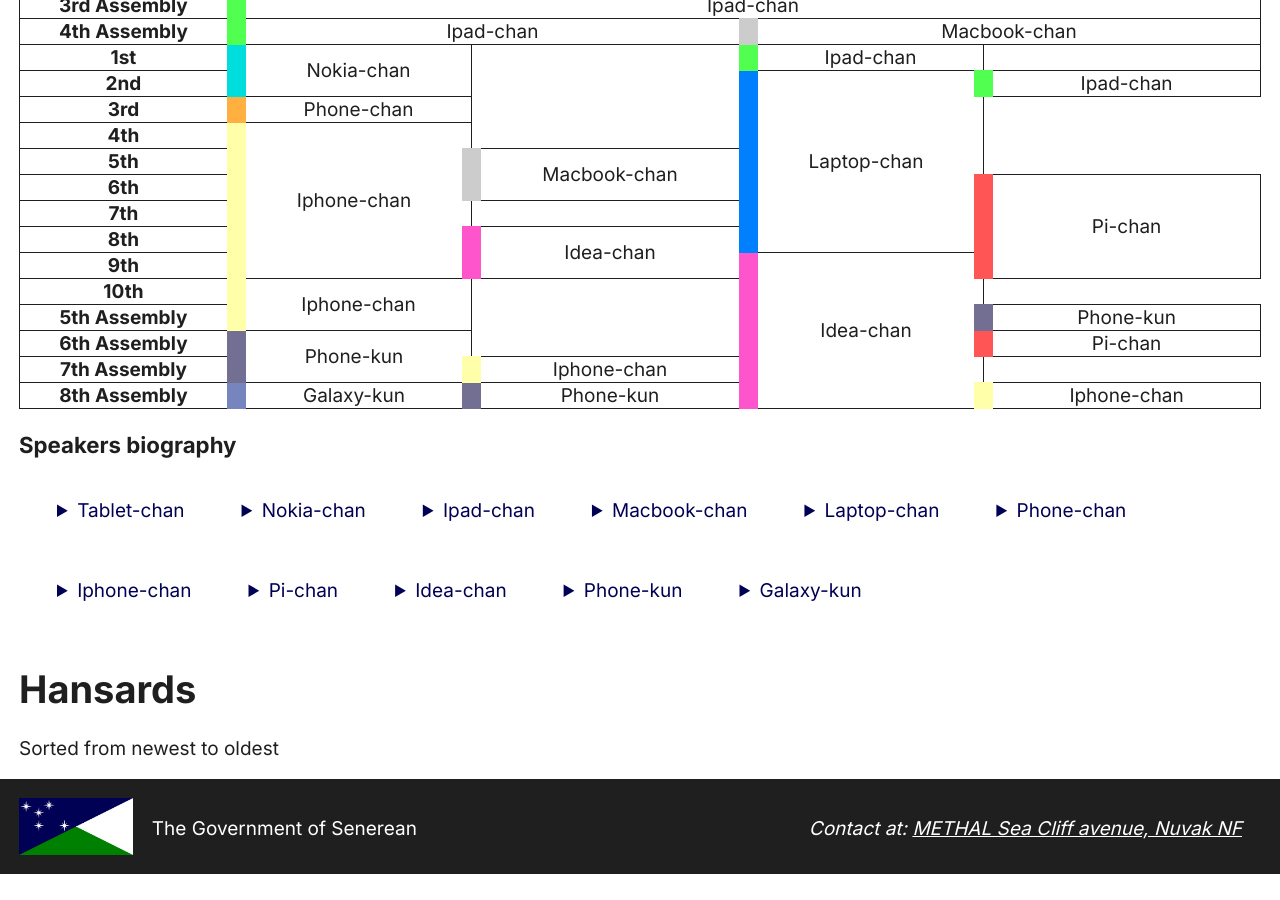
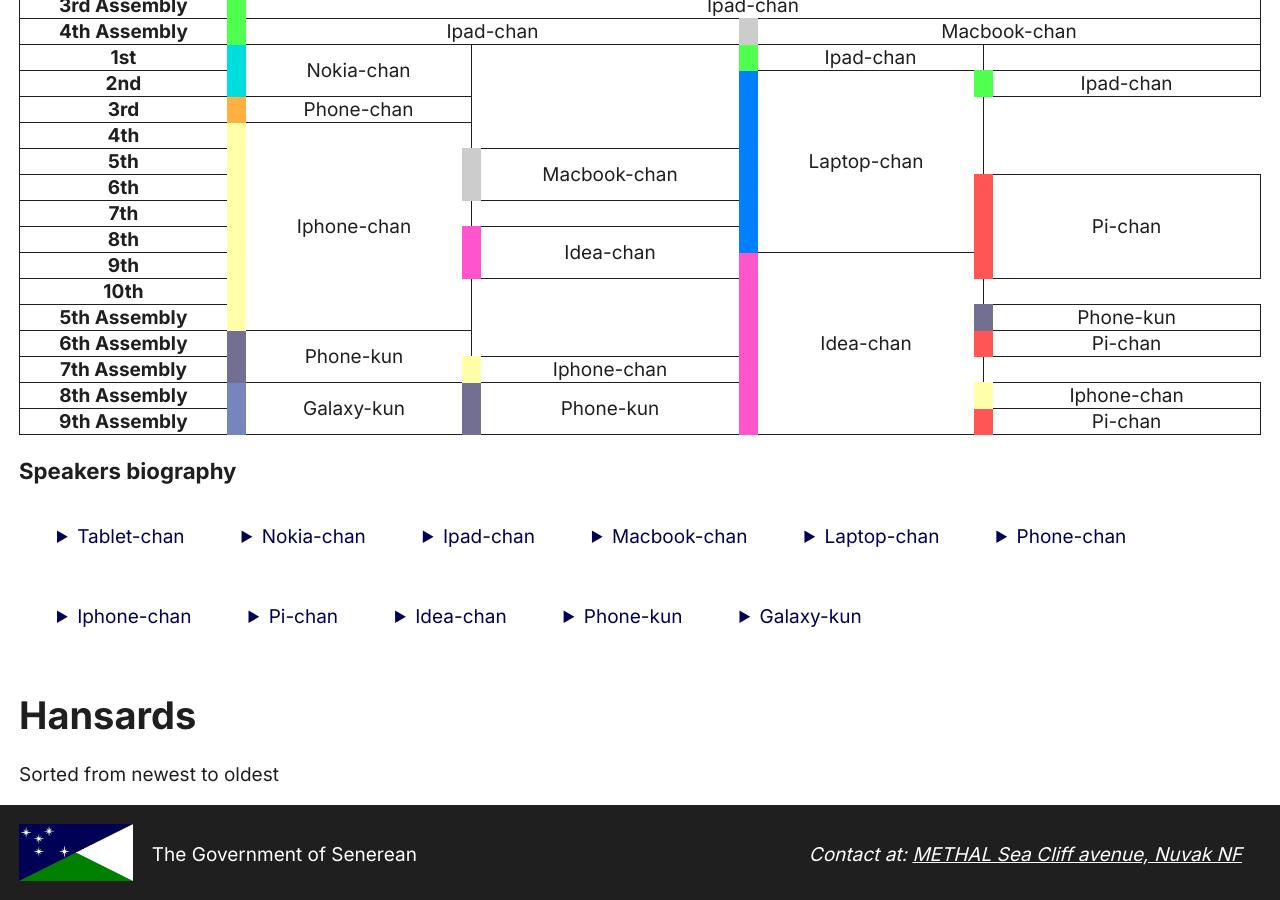
Before and after one commit to LukeNK/Senerean, a Jekyll site: the page built from Parliament/index.html, in a window 1280 px wide and 900 px high, scrolled down 818 px. Built offline with Jekyll 4.4.1, drawn with Linux system fonts in a browser that asks for light colours; before the commit the page ends 1692 px from its top, so only the background shows below that.

Commit message:
Adjust parliament speaker seating

```diff
--- a/Parliament/index.html
+++ b/Parliament/index.html
@@ -77,7 +77,7 @@ layout: default
     </tr>
     <tr>
         <th>4th</td>
-        <td rowspan="6">Iphone-chan</td>
+        <td rowspan="8">Iphone-chan</td>
     </tr>
     <tr>
         <th>5th</td>
@@ -96,11 +96,10 @@ layout: default
     </tr>
     <tr>
         <th>9th</td>
-        <td rowspan="6">Idea-chan</td>
+        <td rowspan="7">Idea-chan</td>
     </tr>
     <tr>
         <th>10th</td>
-        <td rowspan="2">Iphone-chan</td>
         <td rowspan="3"></td>
     </tr>
     <tr>
@@ -118,9 +117,13 @@ layout: default
     </tr>
     <tr>
         <th>8th Assembly</th>
-        <td>Galaxy-kun</td>
-        <td>Phone-kun</td>
+        <td rowspan="2">Galaxy-kun</td>
+        <td rowspan="2">Phone-kun</td>
         <td>Iphone-chan</td>
+    </tr>
+    <tr>
+        <th>9th Assembly</th>
+        <td>Pi-chan</td>
     </tr>
 </table>
 
```
